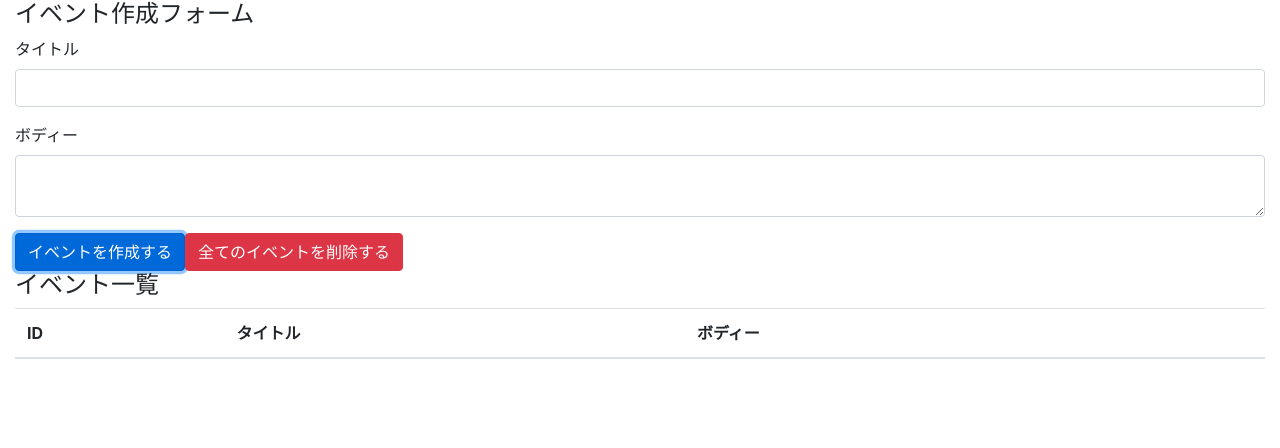
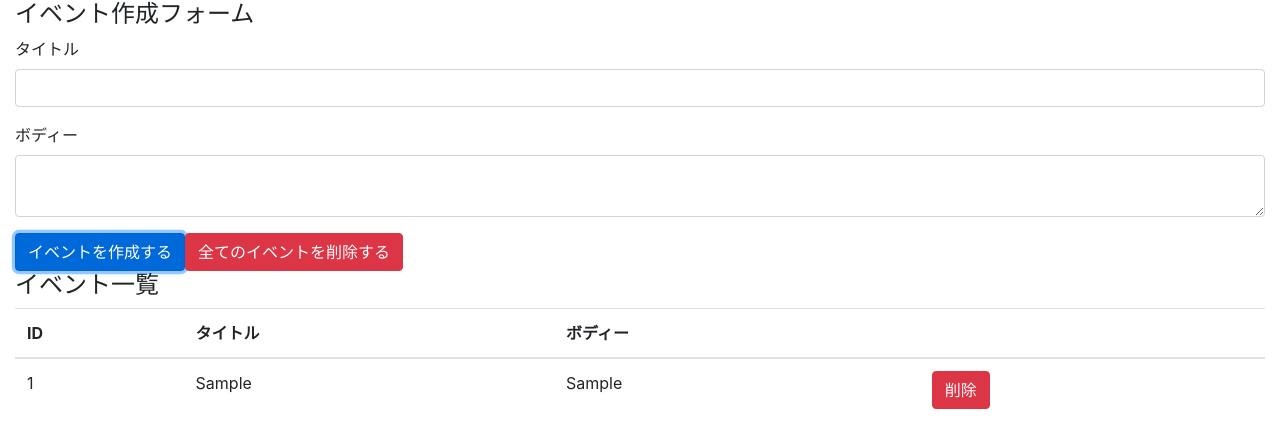
Before and after one commit to kumpei-44/react-hooks-101, a React (Create React App) app: page / in a window 1280 px wide. Both pictures are taken after typing "Sample", "Sample" into the empty fields and a click on the button "イベントを作成する". Shown: the top 448 px of the page. Built offline with nearby package versions, Linux system fonts and the light colour scheme.

Commit message:
display-events

```diff
--- a/src/components/App.js
+++ b/src/components/App.js
@@ -1,6 +1,7 @@
 import React, {useState, useReducer} from 'react';
 import 'bootstrap/dist/css/bootstrap.min.css';
 import reducer from '../reducers';
+import Event from './Event';
 
 const App = () => {
   const [state, dispatch] = useReducer(reducer, []);
@@ -46,7 +47,7 @@
           </tr>
         </thead>
         <tbody>
-
+          {state.map((event, index) => (<Event key={index} event={event} dispatch={dispatch} />))}
         </tbody>
       </table>
     </div>
--- /dev/null
+++ b/src/components/Event.js
@@ -0,0 +1,17 @@
+import React from 'react';
+
+const Event = ({event, dispatch}) => {
+  const handleClickDelete = () => {
+    dispatch({type: 'DELETE_EVENT', id: event.id})
+  }
+  return (
+    <tr>
+      <td>{event.id}</td>
+      <td>{event.title}</td>
+      <td>{event.body}</td>
+      <td><button type="button" className="btn btn-danger" onClick={handleClickDelete}>削除</button></td>
+    </tr>
+  )
+}
+
+export default Event;
--- a/src/reducers/index.js
+++ b/src/reducers/index.js
@@ -7,7 +7,7 @@
       const id = state.length === 0 ? 1 : state[length - 1].id + 1;
       return [...state, {id, ...event}];
     case 'DELETE_EVENT':
-      return state;
+      return state.filter(event => event.id !== action.id);
     case 'DELETE_ALL_EVENT':
       return [];
     default:
```
